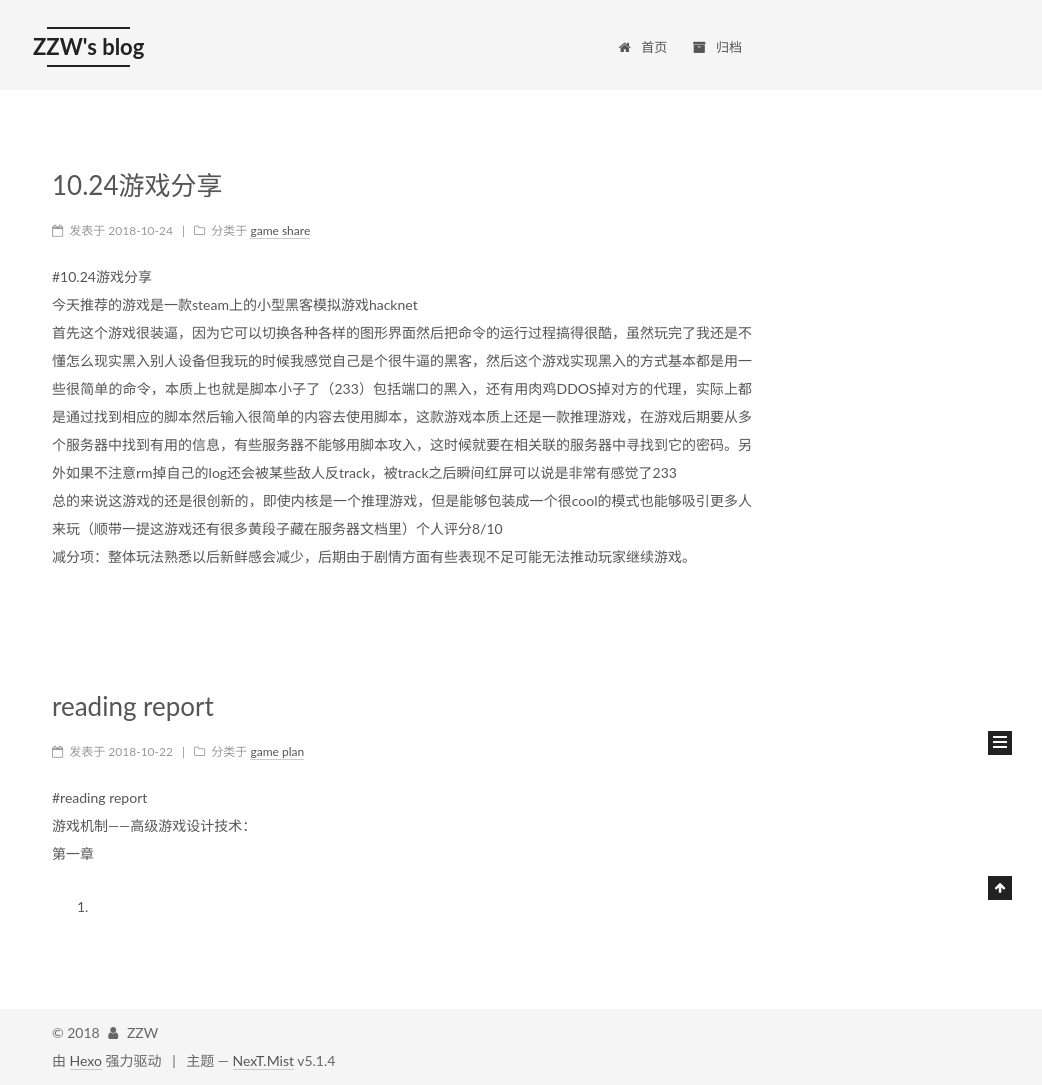
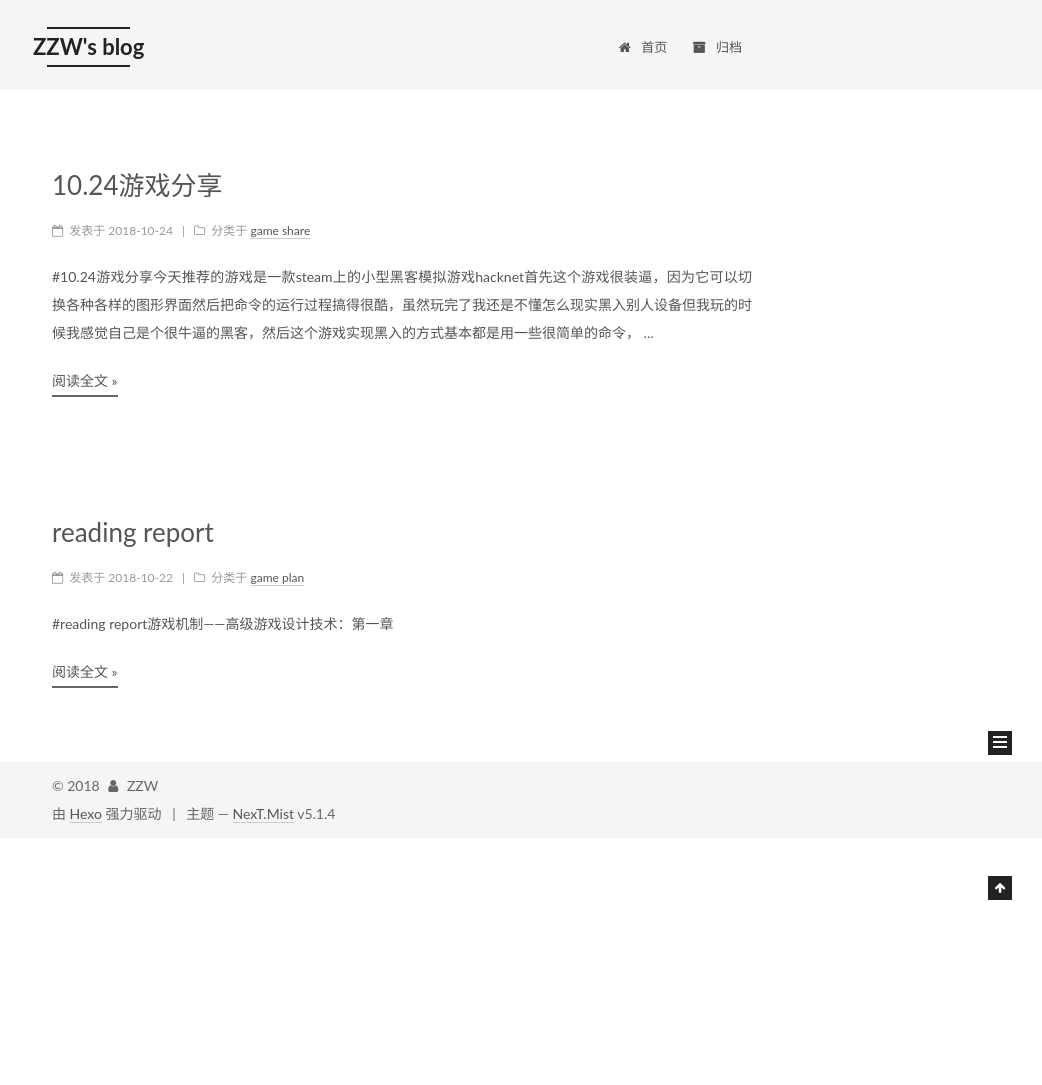
Before and after one commit to Techofgate/Techofgate.github.io, a plain HTML site: page index.html in a window 1280 px wide. Shown: the whole page, without its empty margins (238-1280 px from the left). After the commit the page ends 838 px from the top, so only its background shows below. Drawn offline with Linux system fonts and the light colour scheme.

Commit message:
Site updated: 2018-10-24 22:24:30

```diff
--- a/css/main.css
+++ b/css/main.css
@@ -1822,7 +1822,7 @@ pre .javascript .function {
   width: 4px;
   height: 4px;
   border-radius: 50%;
-  background: #fff962;
+  background: #ff6b29;
 }
 .links-of-blogroll {
   font-size: 13px;
--- a/index.html
+++ b/index.html
@@ -326,9 +326,15 @@
 
 
 
-            <p>#10.24游戏分享<br>今天推荐的游戏是一款steam上的小型黑客模拟游戏hacknet<br>首先这个游戏很装逼，因为它可以切换各种各样的图形界面然后把命令的运行过程搞得很酷，虽然玩完了我还是不懂怎么现实黑入别人设备但我玩的时候我感觉自己是个很牛逼的黑客，然后这个游戏实现黑入的方式基本都是用一些很简单的命令，本质上也就是脚本小子了（233）包括端口的黑入，还有用肉鸡DDOS掉对方的代理，实际上都是通过找到相应的脚本然后输入很简单的内容去使用脚本，这款游戏本质上还是一款推理游戏，在游戏后期要从多个服务器中找到有用的信息，有些服务器不能够用脚本攻入，这时候就要在相关联的服务器中寻找到它的密码。另外如果不注意rm掉自己的log还会被某些敌人反track，被track之后瞬间红屏可以说是非常有感觉了233<br>总的来说这游戏的还是很创新的，即使内核是一个推理游戏，但是能够包装成一个很cool的模式也能够吸引更多人来玩（顺带一提这游戏还有很多黄段子藏在服务器文档里）个人评分8/10<br>减分项：整体玩法熟悉以后新鲜感会减少，后期由于剧情方面有些表现不足可能无法推动玩家继续游戏。</p>
-
-
+          #10.24游戏分享今天推荐的游戏是一款steam上的小型黑客模拟游戏hacknet首先这个游戏很装逼，因为它可以切换各种各样的图形界面然后把命令的运行过程搞得很酷，虽然玩完了我还是不懂怎么现实黑入别人设备但我玩的时候我感觉自己是个很牛逼的黑客，然后这个游戏实现黑入的方式基本都是用一些很简单的命令，
+          ...
+          <!--noindex-->
+          <div class="post-button text-center">
+            <a class="btn" href="/2018/10/24/game share/#more" rel="contents">
+              阅读全文 &raquo;
+            </a>
+          </div>
+          <!--/noindex-->
 
 
     </div>
@@ -468,12 +474,19 @@
 
 
 
-            <p>#reading report<br>游戏机制——高级游戏设计技术：<br>第一章</p>
-<ol>
-<li></li>
-</ol>
+          #reading report游戏机制——高级游戏设计技术：第一章
 
 
+
+
+
+          <!--noindex-->
+          <div class="post-button text-center">
+            <a class="btn" href="/2018/10/22/game/#more" rel="contents">
+              阅读全文 &raquo;
+            </a>
+          </div>
+          <!--/noindex-->
 
 
     </div>
```
